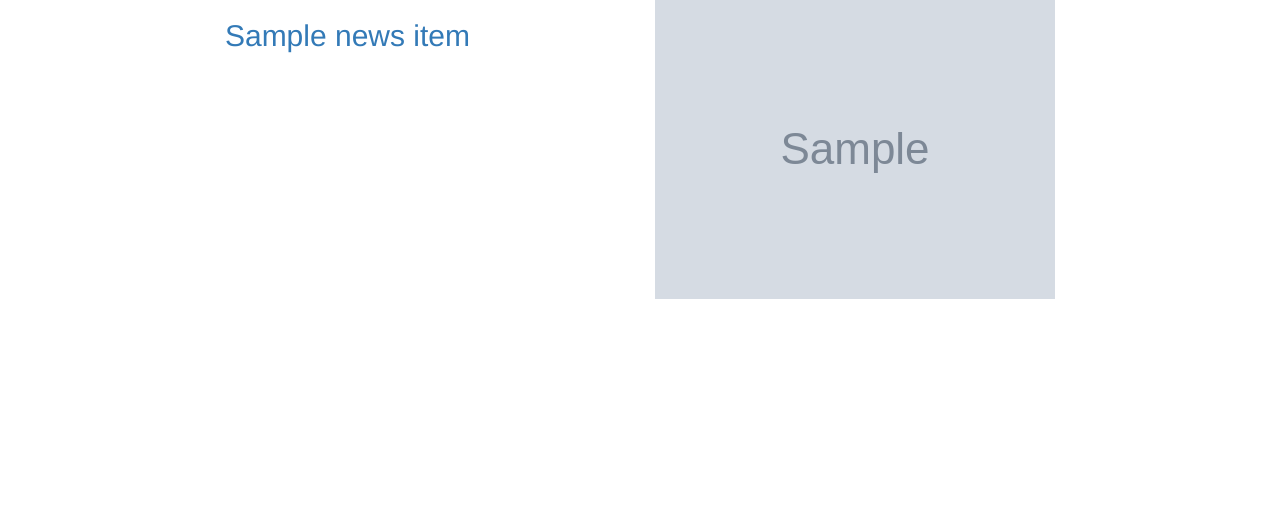
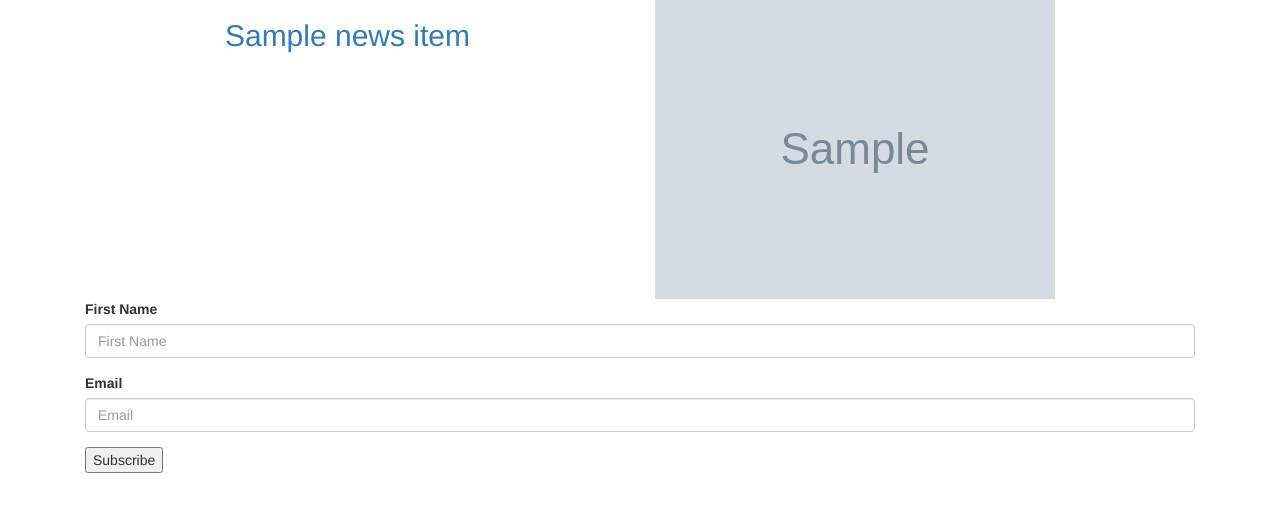
Before and after one commit to Grantone/The-Moringa-Tribune, a Django app: template tribune/news/templates/all-news/today_news.html in a window 1280 px wide. Shown: the part 123-635 px from the top of the page. Run offline with Django 3.2, Linux system fonts and the light colour scheme; tables that the repository leaves empty hold one stand-in row (values such as "Sample post"); the template is opened without the code that fills it: values that come from a table or form of the project are taken from there, most other values are stand-ins (such as "Sample title", 1, 10 or a date in 2020); grey boxes marked "Sample" are stand-in pictures; some libraries are stand-ins or nearby versions.

Commit message:
commit changes

```diff
--- /dev/null
+++ b/tribune/news/forms.py
@@ -0,0 +1,6 @@
+from django import forms
+
+
+class NewsLetterForm(forms.Form):
+    your_name = forms.CharField(label='First Name', max_length=30)
+    email = forms.EmailField(label='Email')
--- a/tribune/news/models.py
+++ b/tribune/news/models.py
@@ -54,3 +54,8 @@
         news = cls.objects.filter(title__icontains=search_term)
 
         return news
+
+
+class NewsLetterRecipients(models.Model):
+    name = models.CharField(max_length=30)
+    email = models.EmailField()
--- a/tribune/news/templates/all-news/today_news.html
+++ b/tribune/news/templates/all-news/today_news.html
@@ -1,4 +1,4 @@
-{% extends 'all-news/base.html' %} {% block content %} {{block.super}}
+{% extends 'all-news/base.html' %} {% load bootstrap3 %} {% block content %} {{block.super}}
 
 <div class="container">
 
@@ -17,6 +17,15 @@
     </div>
 
   </div>
+  <!-- Looping through news end   -->
+  <div class="container-fluid">
+
+    <form action="{%url 'newsToday'%}" method="post">
+      {%csrf_token%} {% bootstrap_form letterForm layout='inline' %}
+      <input type="submit" value="Subscribe">
+    </form>
+
+  </div>
 
   {% empty %}
   <div class="row">
```
Also changed, not shown: tribune/news/email.py (added, +16 -0 lines), tribune/news/views.py (+14 -0 lines), 1 other file.
